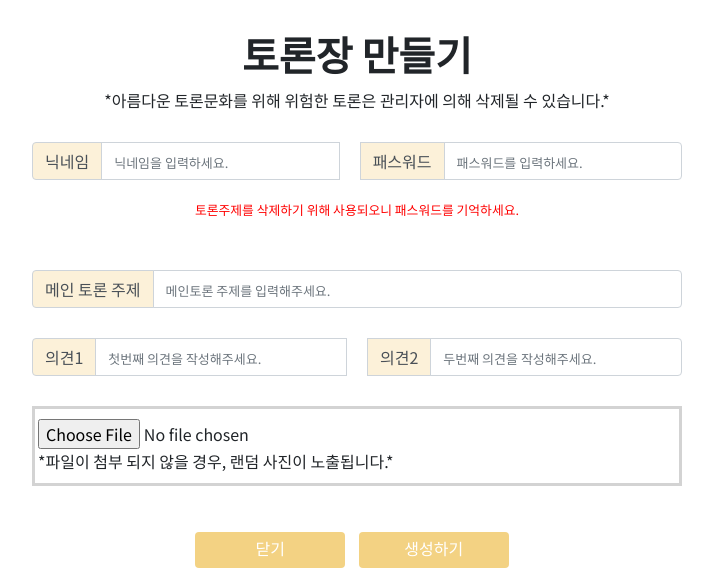
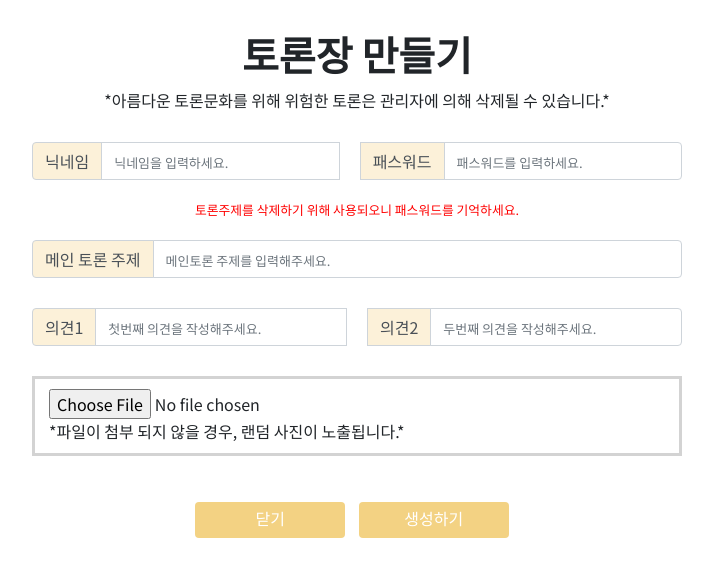
Before and after one commit to kfc-project/kfc, a Flask app: page /battle_create in a window 1280 px wide. Shown: the part 336-904 px from the top of the page, without its empty margins (283-996 px from the left). After the commit the page ends 874 px from the top, so only its background shows below. Run offline with Flask 2, Linux system fonts and the light colour scheme; some libraries are stand-ins or nearby versions.

Commit message:
new!!!!!

```diff
--- a/app.py
+++ b/app.py
@@ -1,5 +1,4 @@
 import os
-
 from bson import ObjectId
 from pymongo import MongoClient
 from flask import Flask, render_template, jsonify, request
--- a/templates/battle_create.html
+++ b/templates/battle_create.html
@@ -47,7 +47,7 @@
         .main {
             width: 650px;
             margin: auto;
-            margin-top: 50px;
+            margin-top: 20px;
         }
 
         /*의견1, 2*/
@@ -116,7 +116,6 @@
             float: left;
             margin-left: 50px;
             color: #1F1815;
-            font-style: bold;
         }
 
         .attach_box {
@@ -124,7 +123,7 @@
             border-color: lightgray;
             width: 700px;
             padding-top: 10px;
-            padding-left: 3px;
+            padding-left: 14px;
             padding-bottom: 10px;
         }
 
@@ -162,7 +161,7 @@
             form_data.append("pw_give", pw)
             form_data.append("img_give", img)
 
-            $.ajax({
+             $.ajax({
                 type: 'POST',
                 url: '/api/sub_create',
                 data: form_data,
```
